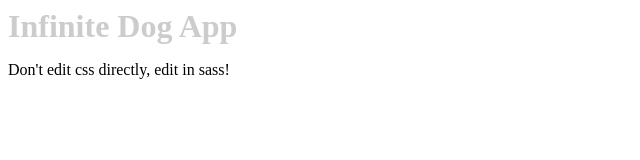
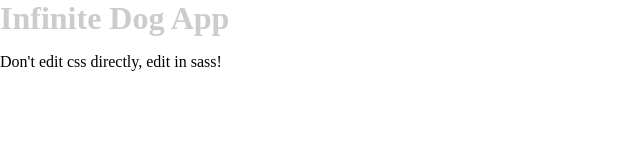
Before and after one commit to wuyeelok/dog_slideshow, a website: page index.html in a window 1280 px wide. Shown: the whole page, without its empty margins (0-640 px from the left). Drawn offline with Linux system fonts and the light colour scheme; no server answers.

Commit message:
CSS: Follow video tutorial

```diff
--- a/index.html
+++ b/index.html
@@ -9,12 +9,17 @@
         <link rel="stylesheet" href="style.css" />
     </head>
     <body>
-        <h1>Infinite Dog App</h1>
-        <p>Don't edit css directly, edit in sass!</p>
+        <div class="app">
+            <div class="app__header">
+                <h1>Infinite Dog App</h1>
+                <p>Don't edit css directly, edit in sass!</p>
+                <div id="breed"></div>
+            </div>
+            <div class="app_slideshow">
+                <div id="breed__image"></div>
+            </div>
+        </div>
 
-        <div id="breed"></div>
-
-        <div id="breed__image"></div>
         <script src="main.js"></script>
     </body>
 </html>
--- a/sass/main.scss
+++ b/sass/main.scss
@@ -1,3 +1,7 @@
+body {
+    margin: 0;
+}
+
 h1 {
     color: #ccc;
     margin-bottom: 0.5rem;
```
Also changed, not shown: style.css.
